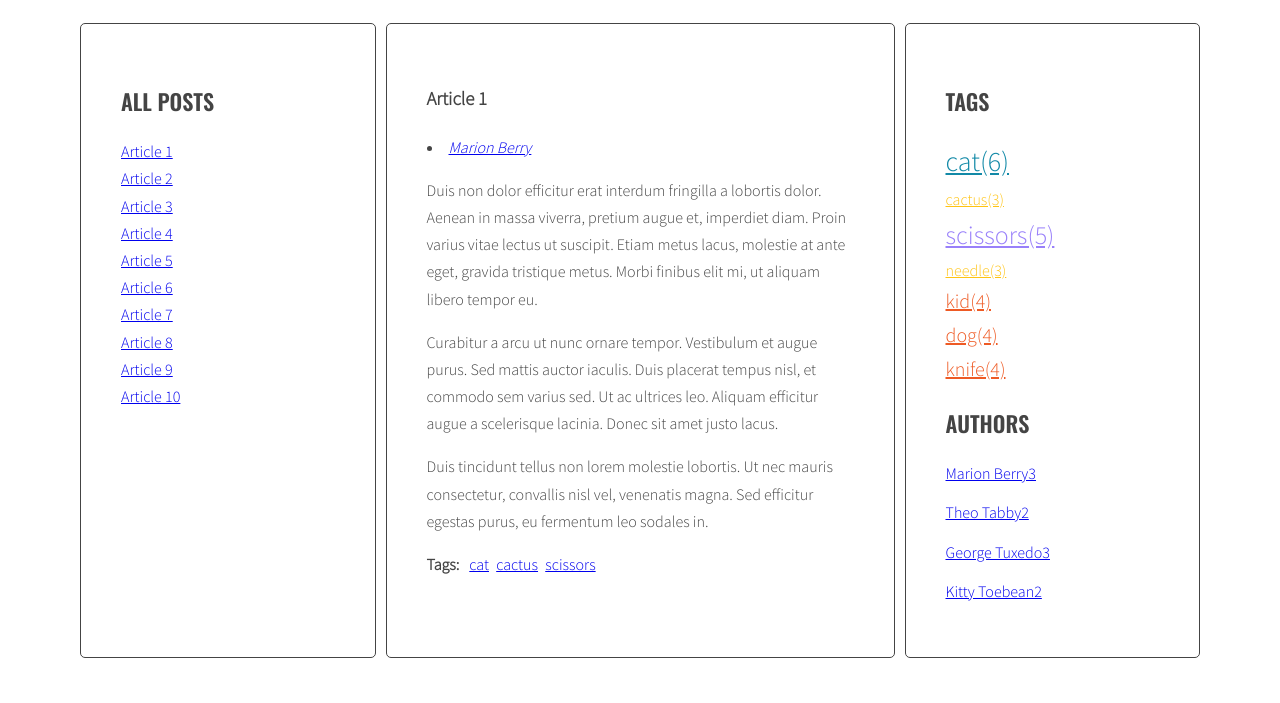
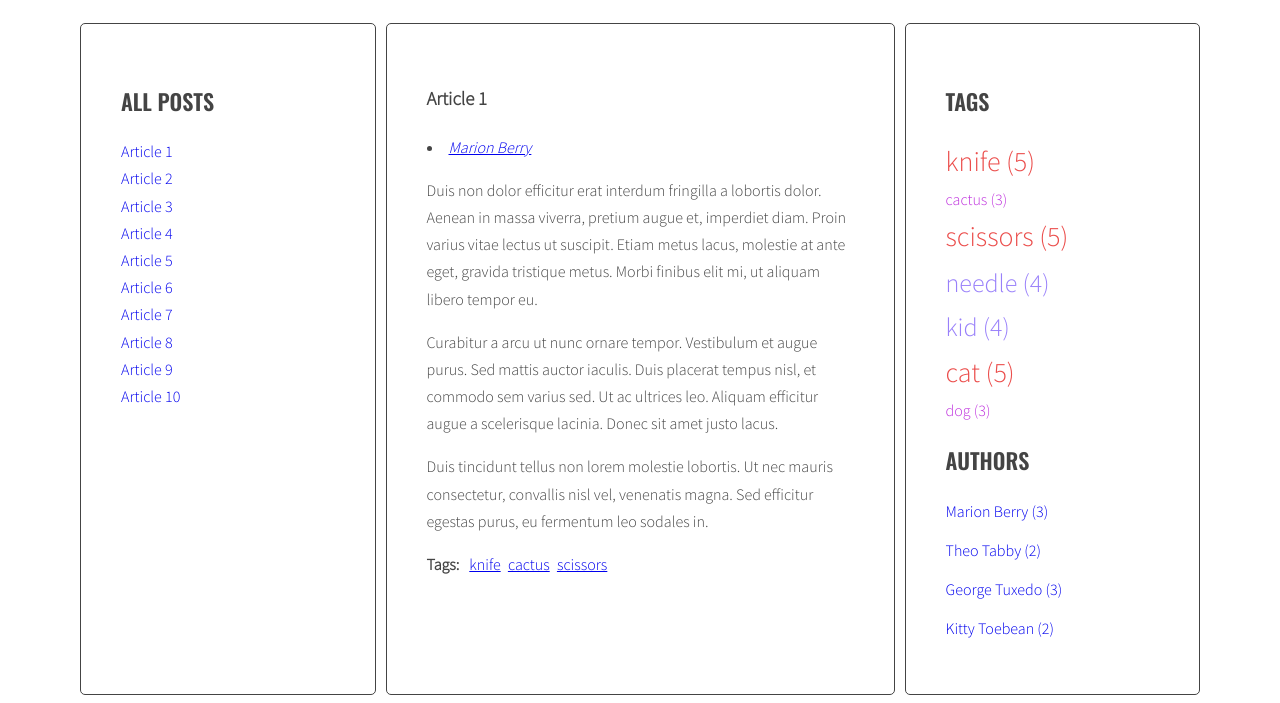
Before and after one commit to KarolWojtas87/javascript-blog, a website: page index.html in a window 1280 px wide. Shown: the part 220-923 px from the top of the page. Before the commit the page ends 886 px from the top, so only its background shows below. Drawn offline with nearby package versions, Linux system fonts and the light colour scheme.

Commit message:
Add final style

```diff
--- a/index.html
+++ b/index.html
@@ -28,7 +28,8 @@
                 </ul>
             </aside>
             <section class="posts">
-                <article class="post active" id="article-1" data-tags="cat cactus scissors" authors-name="Marion Berry">
+                <article class="post active" id="article-1" data-tags="knife cactus scissors"
+                    authors-name="Marion Berry">
                     <h3 class="post-title">Article 1</h3>
                     <p class="post-author">by Marion Berry</p>
                     <div class="post-content">
@@ -83,7 +84,7 @@
                         </ul>
                     </div>
                 </article>
-                <article class="post" id="article-3" data-tags="kid scissors dog" authors-name="George Tuxedo">
+                <article class="post" id="article-3" data-tags="kid scissors needle" authors-name="George Tuxedo">
                     <h3 class="post-title">Article 3</h3>
                     <p class="post-author">by George Tuxedo</p>
                     <div class="post-content">
@@ -345,12 +346,12 @@
     </script>
     <script id="template-tag-cloud-link" type="text/x-handlebars-template">
         {{#each tags}}
-        <li><a class="{{className}}" href="#tag-{{ tag }}">{{ tag }}({{count}})</a></li>
+        <li><a class="{{className}}" href="#tag-{{ tag }}">{{ tag }} ({{count}})</a></li>
         {{/each}}
     </script>
     <script id="template-author-cloud-link" type="text/x-handlebars-template">
         {{#each authors}}
-        <li><a href="#author-{{ author }}">{{ author }}{{count}}</a></li>
+        <li><a href="#author-{{ author }}">{{ author }} ({{count}})</a></li>
         {{/each}}
     </script>
     <script src="https://cdnjs.cloudflare.com/ajax/libs/handlebars.js/4.1.0/handlebars.min.js"></script>
--- a/sass/style.scss
+++ b/sass/style.scss
@@ -50,6 +50,9 @@ body {
 
 .sidebar {
   flex: 1 0 0;
+  li a {
+    text-decoration: none;
+  }
 }
 
 .posts {
@@ -93,11 +96,11 @@ body {
 }
 /* Tags */
 .tags {
-
+  display: inline;
 
     .tag-size-5 {
     font-size: 28px;
-    color: #1289A7;
+    color: #eb4d4b;
     }
 
     .tag-size-3 {
@@ -112,7 +115,7 @@ body {
 
     .tag-size-1 {
       font-size: 16px;
-      color: #FFC312;
+      color: #be2edd;
     }
   }
 
```
Also changed, not shown: css/style.css, 1 other file.
